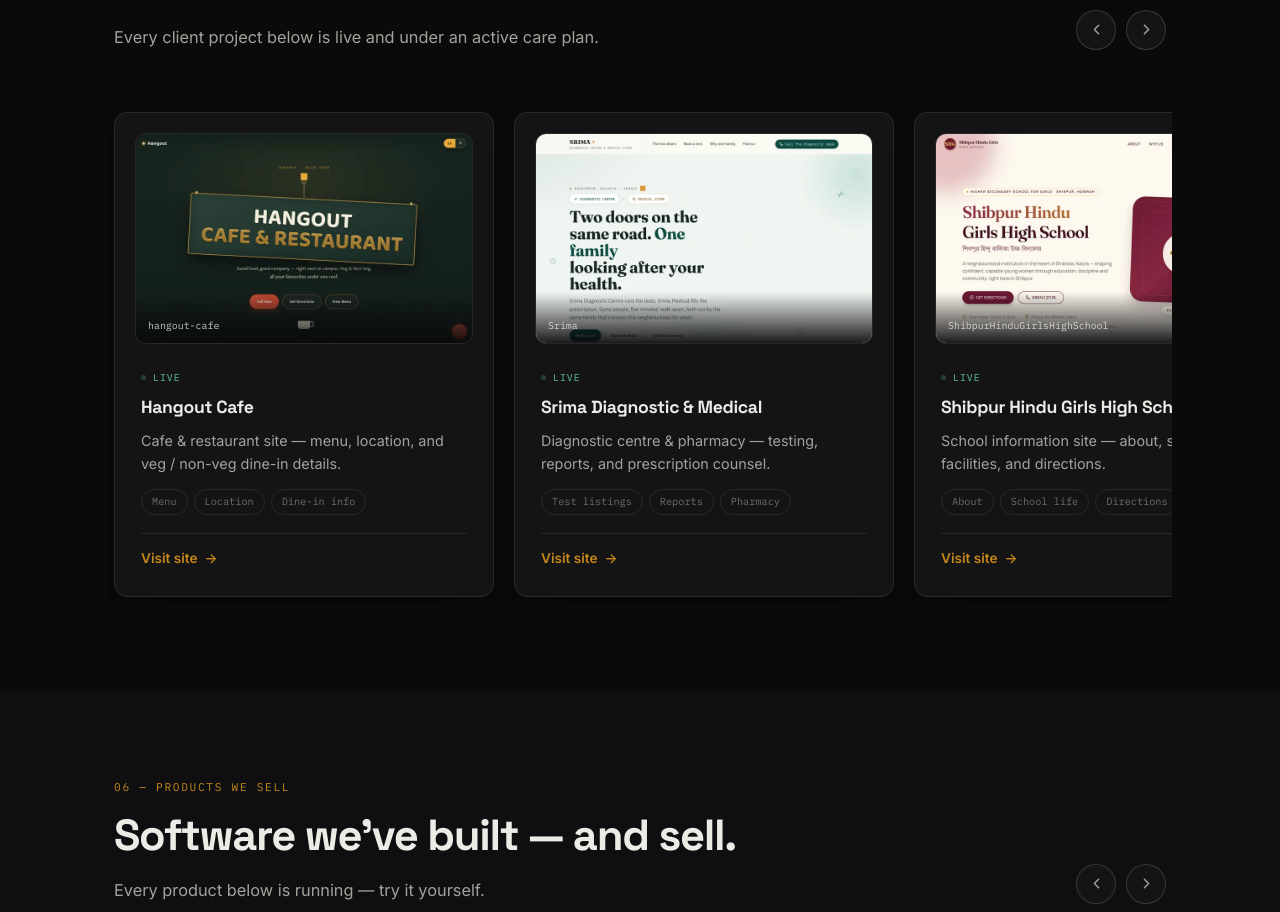
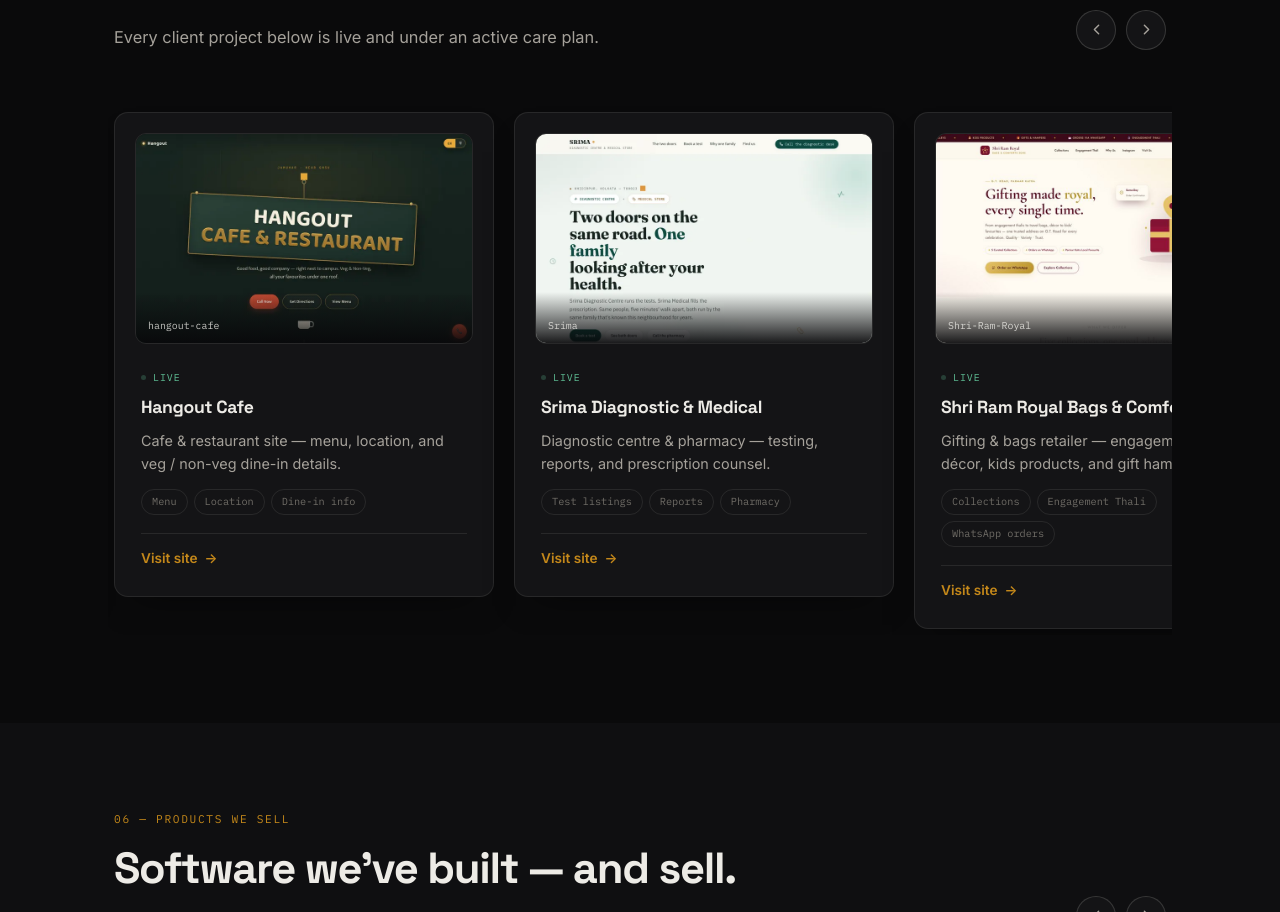
Before and after one commit to aidevstudioone-max/Fernbridge_Digital, a React (Vite) app: page / in a window 1280 px wide. Shown: the part 4864-5776 px from the top of the page. Built offline with nearby package versions, Linux system fonts and the light colour scheme.

Commit message:
Add Shri Ram Royal Bags & Comforts Zone to client showcase
Adds the rebranded client site (github.com/aidevstudioone-max/Shri-Ram-Royal)
back into "Sites we build and maintain", with a fresh screenshot replacing
the old Sri Ram Gift Emporium preview.

```diff
--- a/src/data.js
+++ b/src/data.js
@@ -5,6 +5,7 @@
 import apoorvaShot from './assets/previews/apoorva.webp'
 import hangoutShot from './assets/previews/hangout-cafe.webp'
 import srimaShot from './assets/previews/srima.webp'
+import shriRamRoyalShot from './assets/previews/shri-ram-royal.jpg'
 import shibpurShot from './assets/previews/shibpur-school.webp'
 import roomlyShot from './assets/previews/roomly.webp'
 import stafflyShot from './assets/previews/staffly.webp'
@@ -79,6 +80,7 @@
   { name: 'Apoorva Auto Parts', shot: apoorvaShot, url: 'https://aidevstudioone-max.github.io/apoorva-auto-parts-site/', host: 'apoorva-auto-parts-site', desc: 'Auto parts supplier — catalogue, coverage, and a direct enquiry line.', chips: ['Catalogue', 'Coverage area', 'Enquiries'] },
   { name: 'Hangout Cafe', shot: hangoutShot, url: 'https://aidevstudioone-max.github.io/hangout-cafe/', host: 'hangout-cafe', desc: 'Cafe & restaurant site — menu, location, and veg / non-veg dine-in details.', chips: ['Menu', 'Location', 'Dine-in info'] },
   { name: 'Srima Diagnostic & Medical', shot: srimaShot, url: 'https://aidevstudioone-max.github.io/Srima/', host: 'Srima', desc: 'Diagnostic centre & pharmacy — testing, reports, and prescription counsel.', chips: ['Test listings', 'Reports', 'Pharmacy'] },
+  { name: 'Shri Ram Royal Bags & Comforts Zone', shot: shriRamRoyalShot, url: 'https://aidevstudioone-max.github.io/Shri-Ram-Royal/', host: 'Shri-Ram-Royal', desc: 'Gifting & bags retailer — engagement thalis, décor, kids products, and gift hampers.', chips: ['Collections', 'Engagement Thali', 'WhatsApp orders'] },
   { name: 'Shibpur Hindu Girls High School', shot: shibpurShot, url: 'https://aidevstudioone-max.github.io/ShibpurHinduGirlsHighSchool/', host: 'ShibpurHinduGirlsHighSchool', desc: 'School information site — about, school life, facilities, and directions.', chips: ['About', 'School life', 'Directions'] },
 ]
 
```
Also changed, not shown: src/assets/previews/shree-gift.webp (deleted), src/assets/previews/shri-ram-royal.jpg (added).
